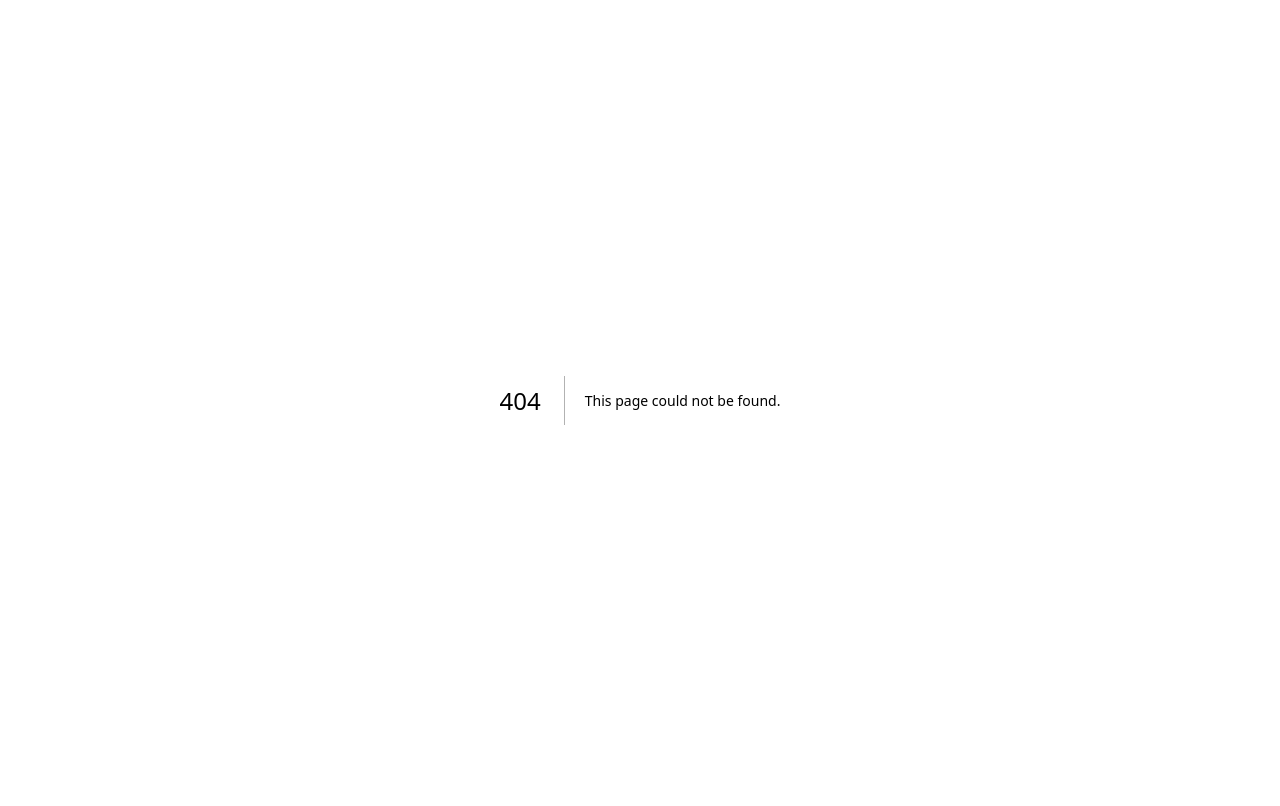
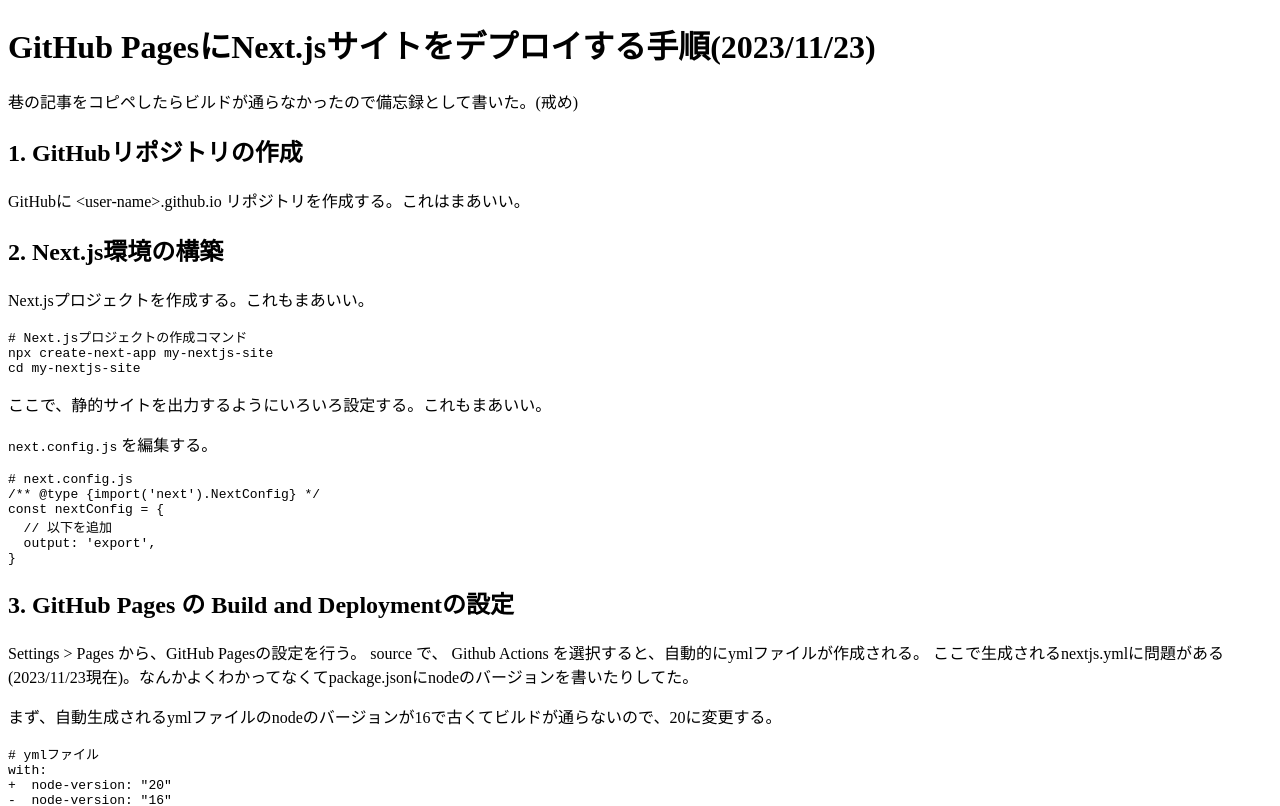
Before and after one commit to aki-ika/aki-ika.github.io, a Next.js app: page /deploy-github-pages in a window 1280 px wide. Before the commit this address had no page. Shown: the top 806 px of the page. Built offline with nearby package versions, Linux system fonts and the light colour scheme.

Commit message:
Add deployment instructions for GitHub Pages with Next.js

```diff
--- a/pages/DeployGithubPages.tsx
+++ b/pages/deploy-github-pages.tsx
@@ -68,15 +68,14 @@
 \`\`\`
 
 あとはコミットしてプッシュすれば、GitHub Actionsが走って、GitHub Pagesにデプロイされる。
-
-
 `;
 
 const DeployGithubPages = () => {
   return (
-    <div>
+    <html lang="ja">
+      <title>GitHub PagesにNext.jsサイトをデプロイする手順</title>
       <ReactMarkdown>{markdownString}</ReactMarkdown>
-    </div>
+    </html>
   );
 };
 
--- a/pages/index.tsx
+++ b/pages/index.tsx
@@ -1,7 +1,7 @@
 import Link from "next/link";
 
 const IndexPage = () => {
-  return <Link href="/DeployGithubPages">DeployGithubPages</Link>;
+  return <Link href="/deploy-github-pages">deploy GithubPages</Link>;
 };
 
 export default IndexPage;
```
